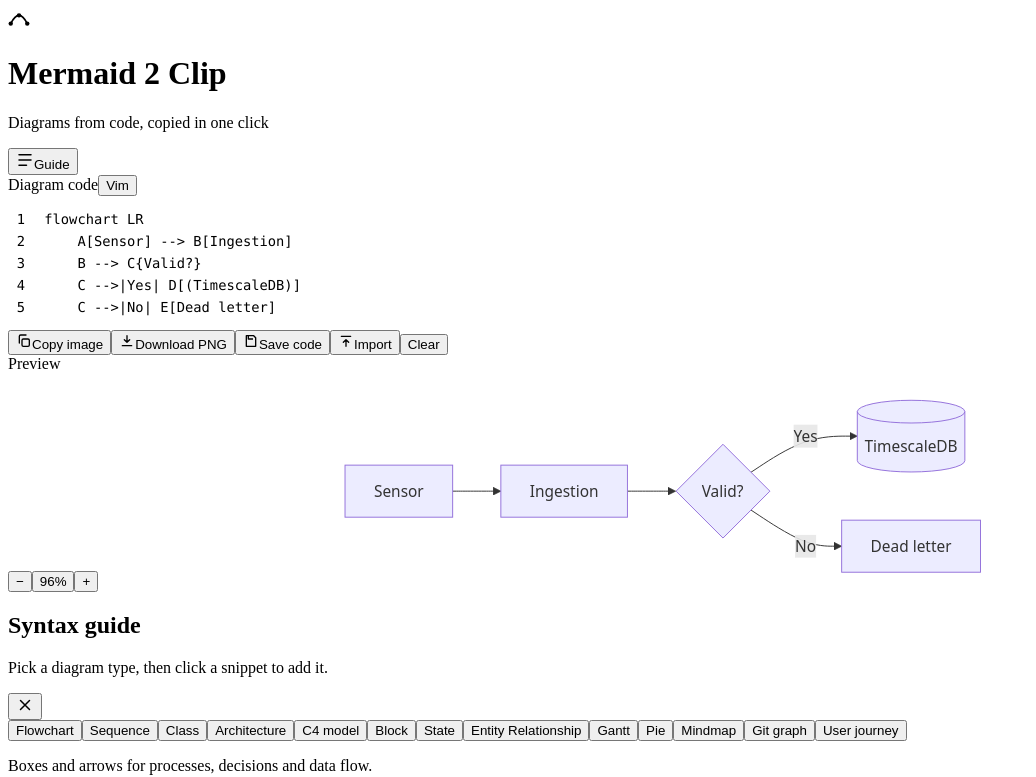
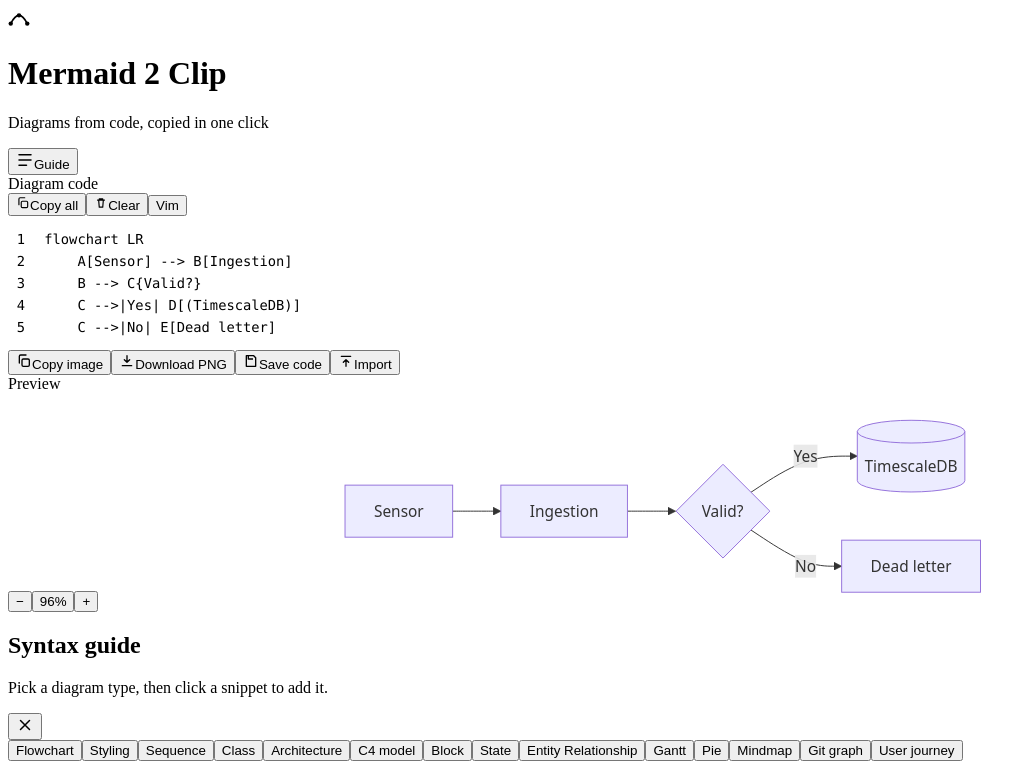
Before and after one commit to YassinSabek2k05/mermaid2clip, a React (Vite) app: page / in a window 1280 px wide. Shown: the top 777 px of the page, without its empty margins (0-1036 px from the left). Built offline with nearby package versions, Linux system fonts and the light colour scheme; the HTML template or start-up script is replaced by a standard one.

Commit message:
feat: add copy and clear functionality to editor, enhance styling for action buttons

```diff
--- a/src/App.tsx
+++ b/src/App.tsx
@@ -152,6 +152,16 @@ export default function App() {
     requestAnimationFrame(() => editorRef.current?.focus())
   }, [])
 
+  const handleCopyCode = useCallback(async () => {
+    if (!code.trim()) return showToast('Nothing to copy', 'err')
+    try {
+      await navigator.clipboard.writeText(code)
+      showToast('Code copied to clipboard', 'ok')
+    } catch {
+      showToast('Copy blocked — select and copy manually', 'err')
+    }
+  }, [code, showToast])
+
   const handleSaveCode = useCallback(() => {
     if (!code.trim()) return showToast('Nothing to save', 'err')
     const blob = new Blob([code], { type: 'text/plain;charset=utf-8' })
@@ -209,6 +219,9 @@ export default function App() {
               ref={editorRef}
               value={code}
               onChange={setCode}
+              hasContent={Boolean(code.trim())}
+              onCopyAll={handleCopyCode}
+              onClear={handleClear}
               vimEnabled={vimEnabled}
               onToggleVim={() => setVimEnabled((v) => !v)}
             />
@@ -219,7 +232,6 @@ export default function App() {
               onDownload={handleDownload}
               onSave={handleSaveCode}
               onImport={handleImportClick}
-              onClear={handleClear}
             />
             <input
               ref={fileInputRef}
--- a/src/components/Editor.tsx
+++ b/src/components/Editor.tsx
@@ -14,6 +14,9 @@ export interface EditorHandle {
 interface EditorProps {
   value: string
   onChange: (value: string) => void
+  hasContent: boolean
+  onCopyAll: () => void
+  onClear: () => void
   vimEnabled: boolean
   onToggleVim: () => void
 }
@@ -74,7 +77,7 @@ const editorTheme = EditorView.theme(
 )
 
 export const Editor = forwardRef<EditorHandle, EditorProps>(function Editor(
-  { value, onChange, vimEnabled, onToggleVim },
+  { value, onChange, hasContent, onCopyAll, onClear, vimEnabled, onToggleVim },
   ref,
 ) {
   const hostRef = useRef<HTMLDivElement>(null)
@@ -160,6 +163,43 @@ export const Editor = forwardRef<EditorHandle, EditorProps>(function Editor(
     <div className="editor">
       <div className="editor-head">
         <span className="panel-label">Diagram code</span>
+        <div className="editor-actions">
+          <button
+            type="button"
+            className="editor-action"
+            onClick={onCopyAll}
+            disabled={!hasContent}
+            title="Copy all code to the clipboard"
+          >
+            <svg viewBox="0 0 24 24" width="14" height="14" fill="none" aria-hidden="true">
+              <rect x="9" y="9" width="11" height="11" rx="2" stroke="currentColor" strokeWidth="2" />
+              <path
+                d="M5 15V5a2 2 0 0 1 2-2h8"
+                stroke="currentColor"
+                strokeWidth="2"
+                strokeLinecap="round"
+              />
+            </svg>
+            Copy all
+          </button>
+          <button
+            type="button"
+            className="editor-action"
+            onClick={onClear}
+            disabled={!hasContent}
+            title="Clear the editor"
+          >
+            <svg viewBox="0 0 24 24" width="14" height="14" fill="none" aria-hidden="true">
+              <path
+                d="M6 7h12M9 7V5h6v2m-7 0 1 12h6l1-12"
+                stroke="currentColor"
+                strokeWidth="2"
+                strokeLinecap="round"
+                strokeLinejoin="round"
+              />
+            </svg>
+            Clear
+          </button>
           <button
             type="button"
             className={`vim-toggle ${vimEnabled ? 'is-active' : ''}`}
@@ -170,6 +210,7 @@ export const Editor = forwardRef<EditorHandle, EditorProps>(function Editor(
             Vim
           </button>
         </div>
+      </div>
       <div className="cm-host" ref={hostRef} />
     </div>
   )
--- a/src/components/Toolbar.tsx
+++ b/src/components/Toolbar.tsx
@@ -5,18 +5,9 @@ interface ToolbarProps {
   onDownload: () => void
   onSave: () => void
   onImport: () => void
-  onClear: () => void
 }
 
-export function Toolbar({
-  canExport,
-  canSave,
-  onCopy,
-  onDownload,
-  onSave,
-  onImport,
-  onClear,
-}: ToolbarProps) {
+export function Toolbar({ canExport, canSave, onCopy, onDownload, onSave, onImport }: ToolbarProps) {
   return (
     <div className="toolbar">
       <button className="btn primary" onClick={onCopy} disabled={!canExport}>
@@ -66,9 +57,6 @@ export function Toolbar({
         </svg>
         Import
       </button>
-      <button className="btn ghost" onClick={onClear}>
-        Clear
-      </button>
     </div>
   )
 }
--- a/src/data/guide.ts
+++ b/src/data/guide.ts
@@ -94,6 +94,114 @@ end`,
         label: 'Thick link',
         description: 'A bold, emphasised connection.',
         code: `A ==> B`,
+      },
+    ],
+  },
+  {
+    id: 'styling',
+    title: 'Styling',
+    blurb: 'Colour and style nodes, links and groups. Works in flowchart, class and state diagrams.',
+    snippets: [
+      {
+        label: 'Full example',
+        description: 'A styled flowchart using classDef, inline ::: and class assignment.',
+        template: true,
+        code: `flowchart TB
+    classDef sensor fill:#CB5A2B,stroke:#1C2B4A,color:#fff,stroke-width:2px
+    classDef db fill:#1C2B4A,stroke:#CB5A2B,color:#fff,stroke-width:2px
+    classDef ok fill:#4CA36A,stroke:#333,color:#fff
+    classDef err fill:#D9534F,stroke:#333,color:#fff
+
+    A([Race Start Trigger]) --> B{Timing Source?}
+
+    subgraph Ingestion["Timing Ingestion Layer"]
+        B -->|Transponder| C[/Loop Sensor API/]
+        B -->|Manual| D[/Scrutineer Entry/]
+        C --> E[[Packet Queue]]
+        D --> E
+        E --> F{Checksum Valid?}
+        F -->|No| G[Dead Letter Queue]:::err
+        F -->|Yes| H(Normalize Timestamp)
+    end
+
+    subgraph Processing["Result Processing"]
+        H --> I{Duplicate Lap?}
+        I -->|Yes| J[Discard]:::err
+        I -->|No| K[Compute Lap Delta]
+        K --> L{Within Track Limits?}
+        L -->|No| M[Flag for Review]
+        L -->|Yes| N[Confirm Lap]:::ok
+        M --> O((Steward Queue))
+        O --> P{Steward Decision}
+        P -->|Approve| N
+        P -->|Reject| J
+    end
+
+    subgraph Storage["Persistence"]
+        N --> Q[(TimescaleDB<br>lap_times)]:::db
+        N --> R[(Postgres<br>standings)]:::db
+        Q --> S{{Recompute Standings}}
+        R --> S
+    end
+
+    S --> T[/Championship API/]
+    T --> U([Live Leaderboard])
+    G -.retry.-> C
+
+    class C,D sensor`,
+      },
+      {
+        label: 'Define a class',
+        description: 'A reusable style. Properties: fill, stroke, color, stroke-width, stroke-dasharray.',
+        code: `classDef important fill:#CB5A2B,stroke:#1C2B4A,color:#fff,stroke-width:2px`,
+      },
+      {
+        label: 'Apply inline (:::)',
+        description: 'Attach a class to a node where you declare it.',
+        code: `A[Node]:::important`,
+      },
+      {
+        label: 'Apply with class',
+        description: 'Assign a class to one or more existing nodes.',
+        code: `class A,B important`,
+      },
+      {
+        label: 'Style one node',
+        description: 'Style a single node directly, without a class.',
+        code: `style A fill:#1C2B4A,stroke:#CB5A2B,color:#fff`,
+      },
+      {
+        label: 'Dashed border',
+        description: 'A dashed outline via stroke-dasharray.',
+        code: `style A stroke-dasharray: 5 5`,
+      },
+      {
+        label: 'Style a link',
+        description: 'Colour a link by its index (links are numbered from 0).',
+        code: `linkStyle 0 stroke:#CB5A2B,stroke-width:2px`,
+      },
+      {
+        label: 'Style all links',
+        description: 'Apply one style to every link.',
+        code: `linkStyle default stroke:#9fb0d1,stroke-width:1px`,
+      },
+      {
+        label: 'Style a subgraph',
+        description: 'Group nodes, then style the group by its id.',
+        code: `subgraph Group["My Group"]
+    A --> B
+end
+style Group fill:#243459,stroke:#33456f,color:#fff`,
+      },
+      {
+        label: 'Switch theme',
+        description: 'Put this on the first line to change the built-in theme (default, dark, neutral, forest).',
+        code: `%%{init: {'theme':'dark'}}%%`,
+      },
+      {
+        label: 'Theme variables',
+        description: 'Override individual theme colours (use theme base). Goes on the first line.',
+        code: `%%{init: {'theme':'base', 'themeVariables': {'primaryColor':'#CB5A2B','lineColor':'#1C2B4A','primaryTextColor':'#fff'}}}%%`,
       },
     ],
   },
--- a/src/styles.css
+++ b/src/styles.css
@@ -184,11 +184,43 @@ button {
   display: flex;
   align-items: center;
   justify-content: space-between;
-  gap: 10px;
+  gap: 8px;
+  flex-wrap: wrap;
 }
 
 .editor-head .panel-label {
   margin-bottom: 0;
+}
+
+.editor-actions {
+  display: flex;
+  align-items: center;
+  gap: 6px;
+}
+
+.editor-action {
+  display: inline-flex;
+  align-items: center;
+  gap: 5px;
+  padding: 4px 10px;
+  border-radius: 999px;
+  border: 1px solid var(--line);
+  background: transparent;
+  color: var(--muted);
+  font-size: 0.72rem;
+  font-weight: 600;
+  cursor: pointer;
+  transition: all 0.15s;
+}
+
+.editor-action:hover:not(:disabled) {
+  color: var(--paper);
+  border-color: var(--rust-2);
+}
+
+.editor-action:disabled {
+  opacity: 0.4;
+  cursor: not-allowed;
 }
 
 .vim-toggle {
```
Lines whose indentation alone changed are shown as unchanged.
